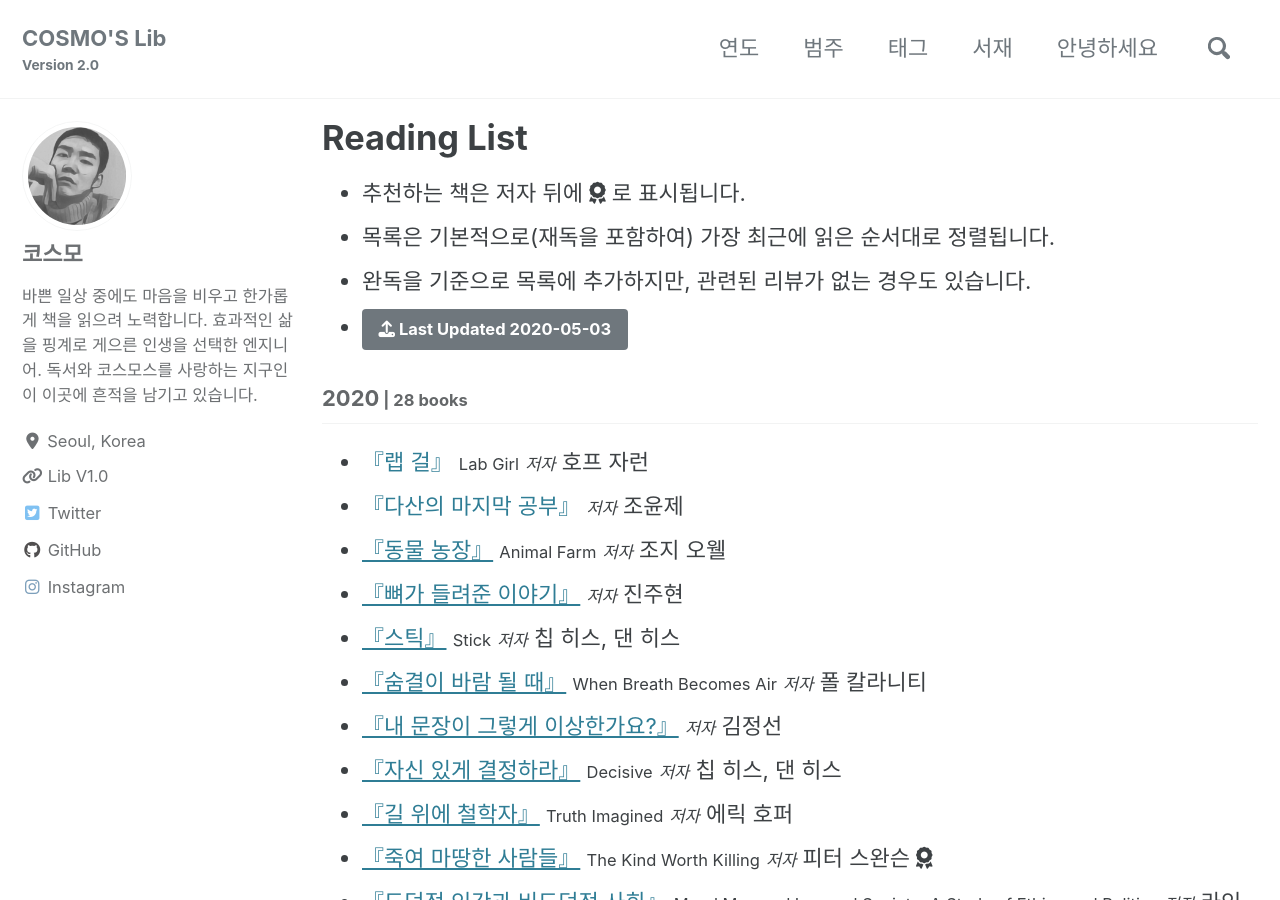
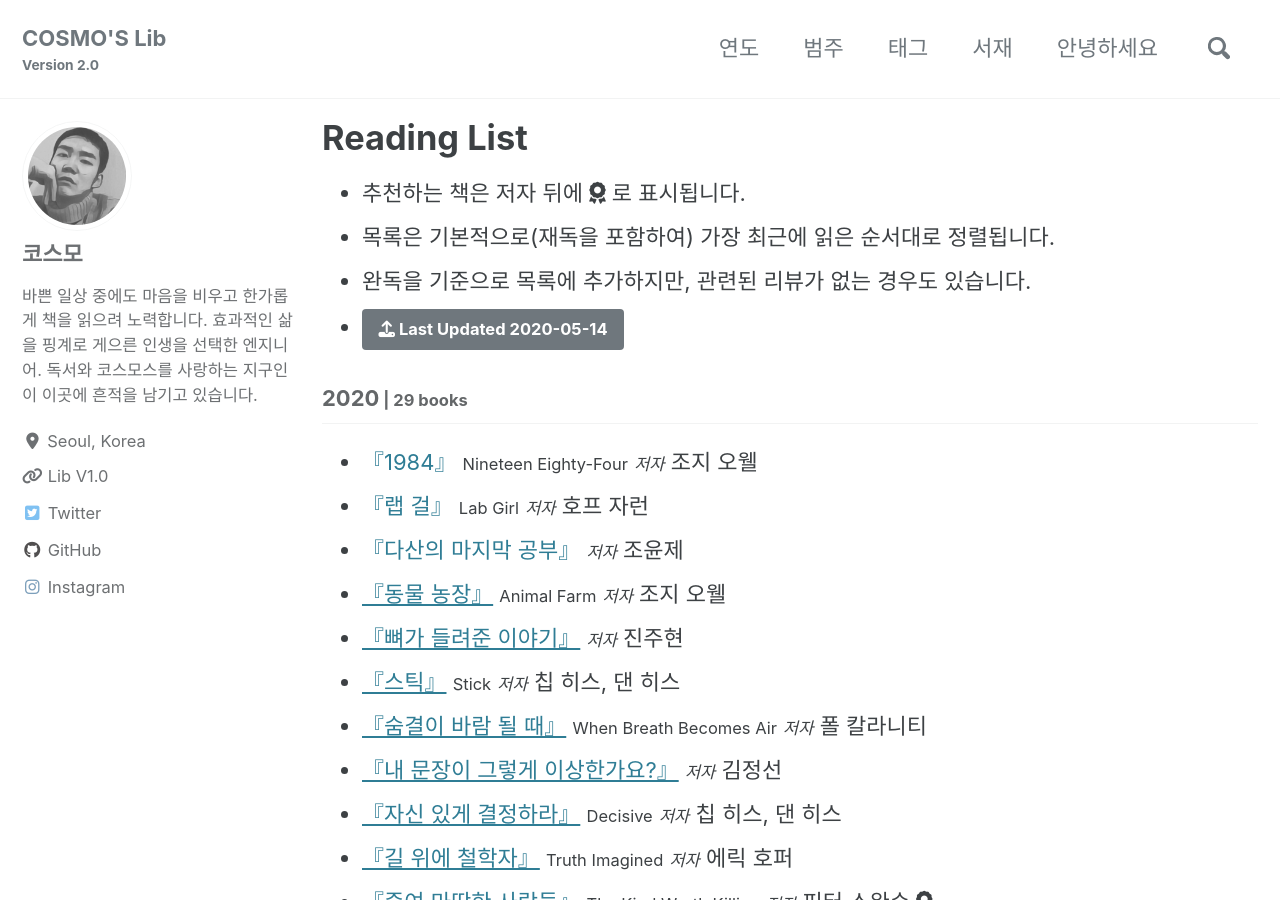
Before and after one commit to deftone2000/cosmo-s-archive, a Jekyll site: the page built from _pages/reading-list.html, in a window 1280 px wide and 900 px high. Built offline with Jekyll 4.4.1, drawn with Linux system fonts in a browser that asks for light colours; cached includes are drawn as plain includes; nearby versions of some CDN libraries; comment, search, counter and statistics services are not loaded; a style sheet for code colours, icons or effects is not loaded.

Commit message:
no message

```diff
--- a/_data/reading.yml
+++ b/_data/reading.yml
@@ -1,7 +1,17 @@
-lastupdate: 2020-05-03
+lastupdate: 2020-05-14
 list:
   - year: "2020"
     books:
+
+      - title: "1984"
+        ori_title: Nineteen Eighty-Four
+        author: 조지 오웰
+        post_title:
+        cover: https://img.ridicdn.net/cover/1153000039/xxlarge
+        trans: 박상곤
+        pub: 온스토리 출판
+        pub_info: 2013.05.30. 전자책, 종이책 동시 출간
+        post_link:
 
       - title: "랩 걸"
         ori_title: Lab Girl
```
